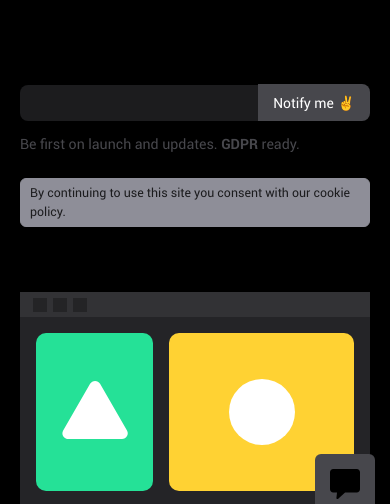
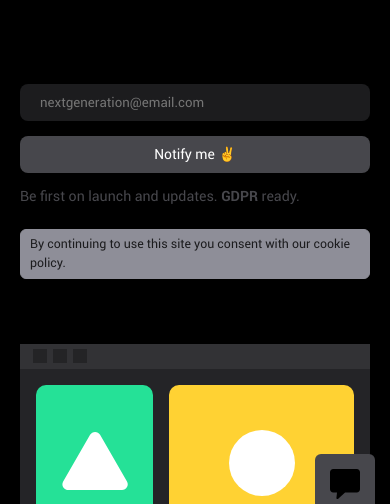
Before and after one commit to pink-eye/Next-generation, a plain HTML site: page index.html in a window 390 px wide. Shown: the part 300-804 px from the top of the page. Drawn offline with Linux system fonts and the light colour scheme.

Commit message:
fix header form and footer links

```diff
--- a/index.html
+++ b/index.html
@@ -72,7 +72,7 @@
 				<div class="header__empty"></div>
 				<form class="header__form">
 					<div class="header__shell">
-						<input type="text" class="header__field">
+						<input type="text" class="header__field" placeholder="nextgeneration@email.com">
 						<button class="header__btn pp">Notify me <span class="header__icon">✌️</span></button>
 					</div>
 					<p class="header__note">Be first on launch and updates. <strong>GDPR</strong> ready.</p>
--- a/scss/_footer.scss
+++ b/scss/_footer.scss
@@ -115,13 +115,12 @@
 		}
 
 		font-size: 14px;
-
-		@media (min-width: 993px) {
 		.footer__link {
 			position: relative;
 
 			color: #55555b;
-				&::before {
+			@media (min-width: 993px) {
+				&:before {
 					position: absolute;
 					top: 0;
 					left: 0;
@@ -132,12 +131,13 @@
 					transition: max-height 0.5s;
 				}
 				&:hover {
-					&::before {
+					&:before {
 						max-height: 100%;
 					}
 				}
 			}
 		}
+
 		// .footer__item_head
 
 		&_head {
--- a/scss/_header.scss
+++ b/scss/_header.scss
@@ -121,6 +121,11 @@
 	&__shell {
 		display: flex;
 		align-items: center;
+
+		@media (max-width: 450px) {
+			flex-direction: column;
+			row-gap: 15px;
+		}
 	}
 
 	// .header__field
@@ -140,6 +145,12 @@
 		color: #fff;
 
 		background: rgba(142, 142, 152, 0.2);
+
+		@media (max-width: 450px) {
+			max-width: 100%;
+			border-radius: 8px;
+		}
+
 	}
 
 	// .header__btn
@@ -157,6 +168,11 @@
 
 		font-size: 14px;
 		color: #fff;
+
+		@media (max-width: 450px) {
+			max-width: 100%;
+			border-radius: 8px;
+		}
 	}
 
 	// .header__note
```
Also changed, not shown: css/style.css. Lines whose indentation alone changed are shown as unchanged.
